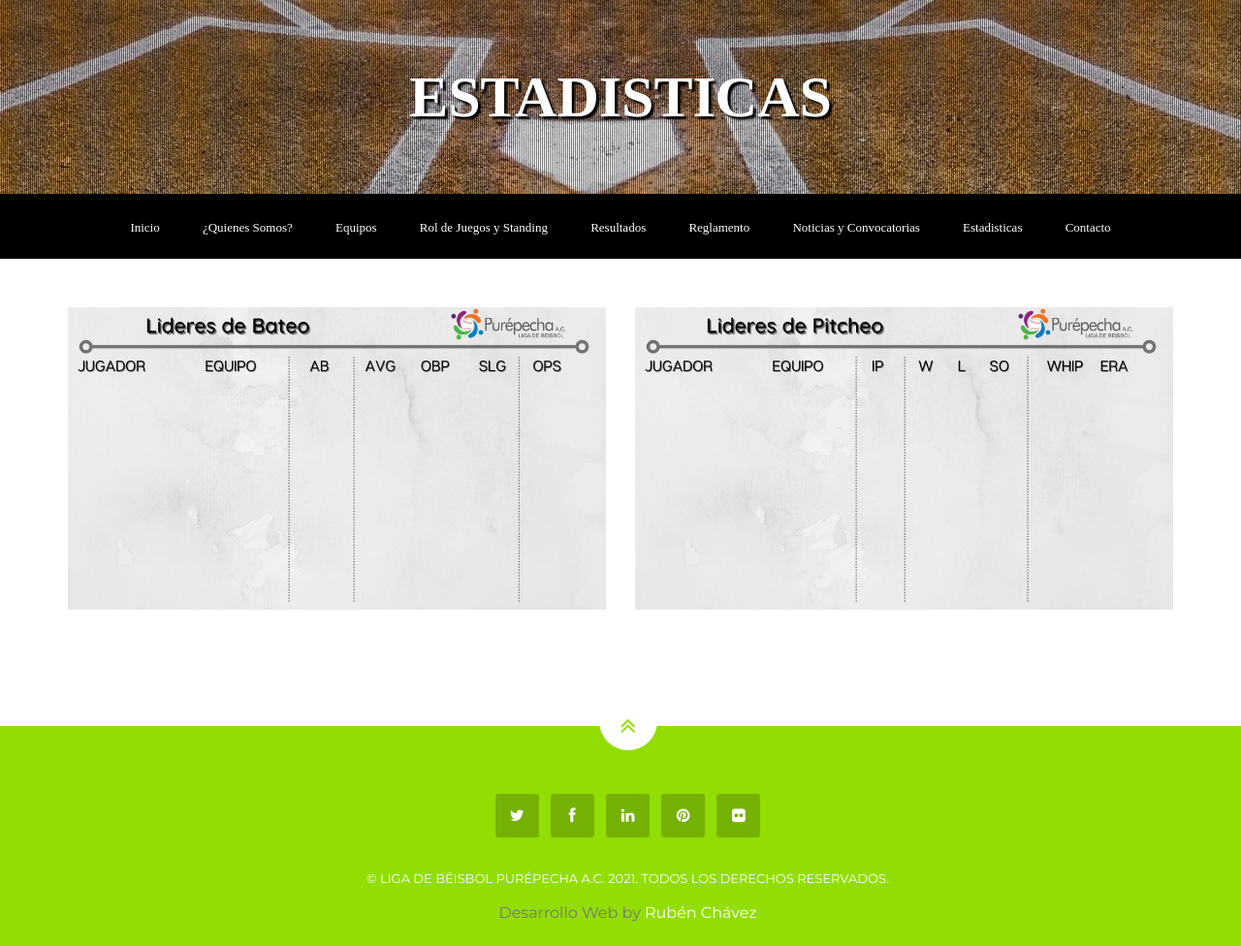
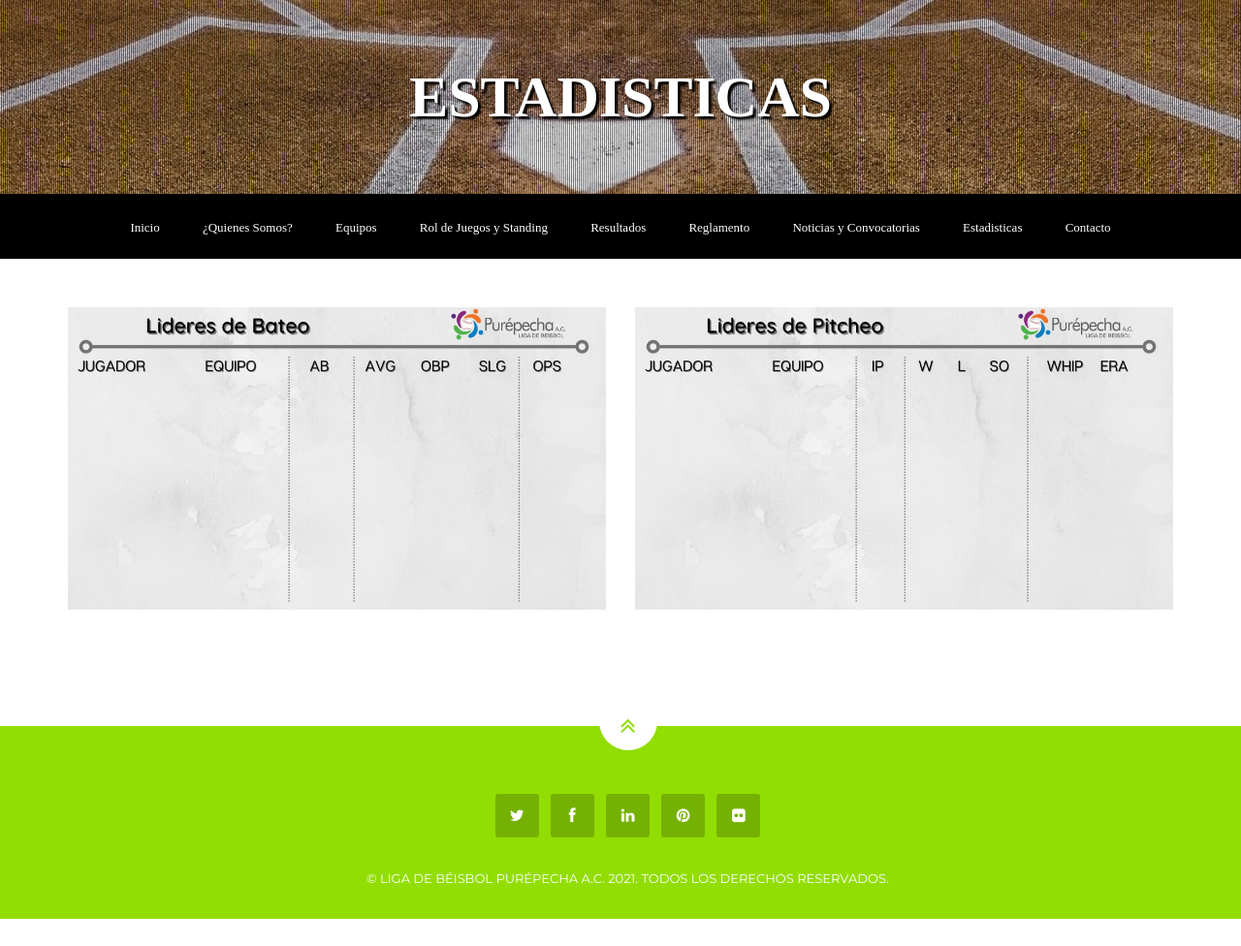
Before and after one commit to RCB07/ligapurepecha, a plain HTML site: page estadisticas.html in a window 1280 px wide. Shown: the whole page at 97% size. After the commit the page ends 948 px from the top, so only its background shows below. Drawn offline with Linux system fonts and the light colour scheme; a web font is replaced by a local one.

Commit message:
Update estadisticas.html

```diff
--- a/estadisticas.html
+++ b/estadisticas.html
@@ -84,10 +84,6 @@
               <li><a href="#"><i class="fa fa-flickr"></i></a></li>
             </ul>
             <p>&copy; Liga de Béisbol Purépecha A.C. 2021. Todos los derechos Reservados.</p>
-            <div class="credits">
-
-              <a href="#"></a>Desarrollo Web </a> by <a href="#">Rubén Chávez</a>
-            </div>
           </div>
         </section>
       </div>
```
